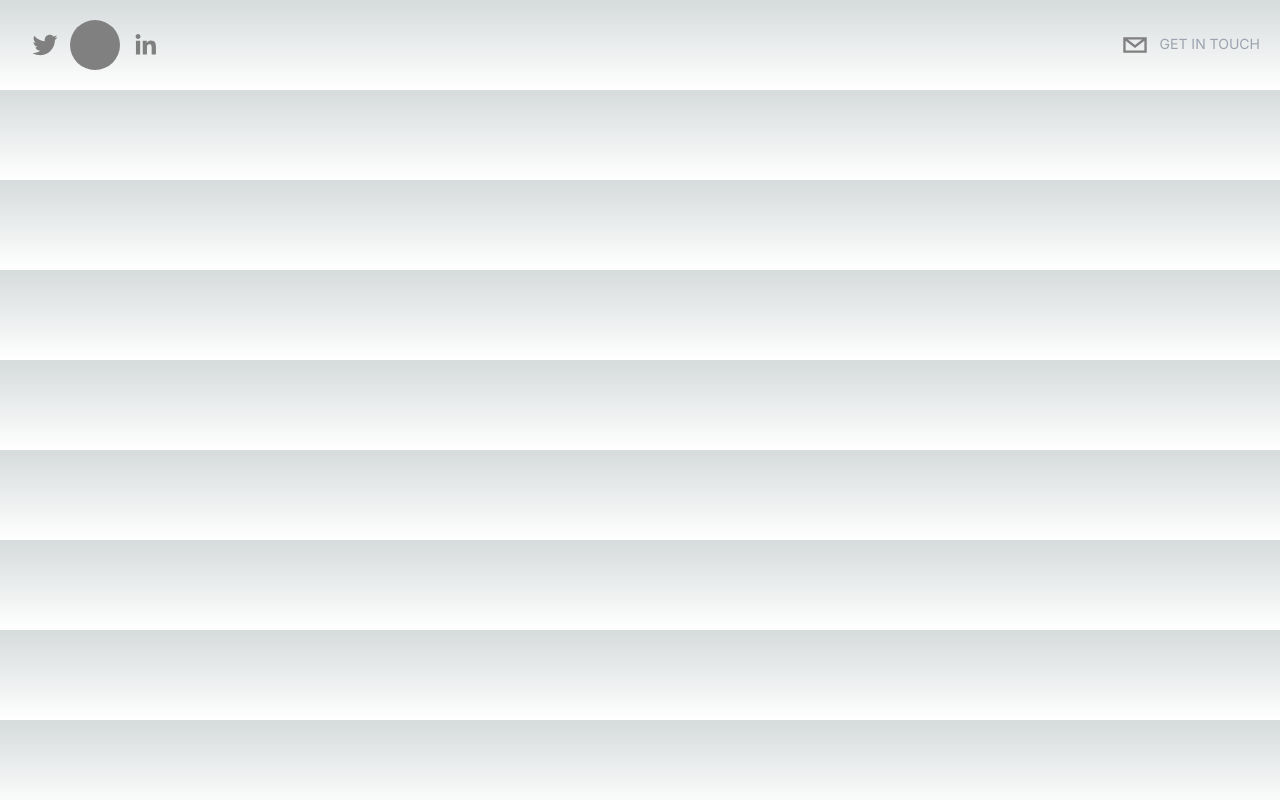
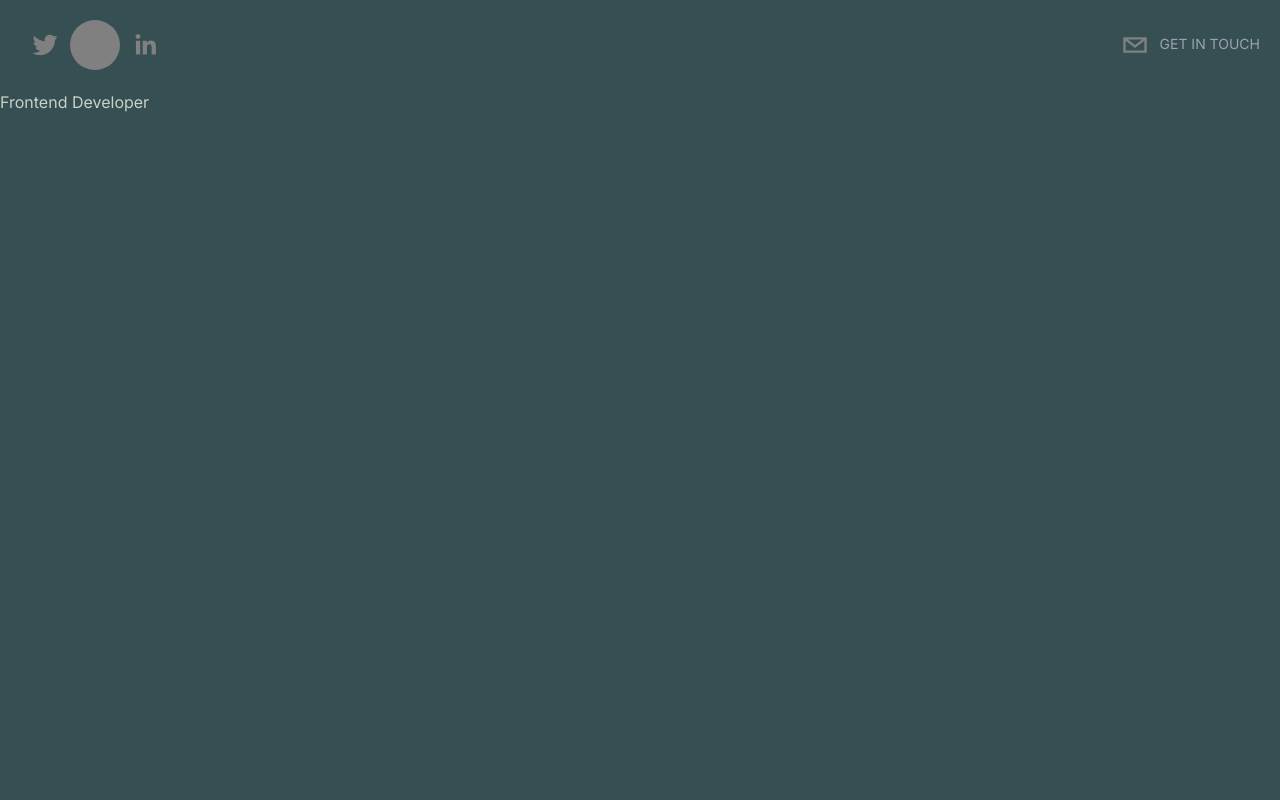
Before and after one commit to Jae-Kae/portfolio, a Next.js app: page / in a window 1280 px wide. Built offline with nearby package versions, Linux system fonts and the light colour scheme.

Commit message:
created color palate

```diff
--- a/app/globals.css
+++ b/app/globals.css
@@ -6,6 +6,14 @@
   --foreground-rgb: 0, 0, 0;
   --background-start-rgb: 214, 219, 220;
   --background-end-rgb: 255, 255, 255;
+
+  --darkestGreen: '#2F3E46';
+  --forest: '#354f52';
+  --oceanGreen: '#52796F';
+  --lightGreen: '#84A98C';
+  --greyGreen: '#cad2c5';
+
+  --primaryColor: var(--lightGreen);
 }
 
 @media (prefers-color-scheme: dark) {
@@ -16,7 +24,7 @@
   }
 }
 
-body {
+/* body {
   color: rgb(var(--foreground-rgb));
   background: linear-gradient(
       to bottom,
@@ -24,4 +32,4 @@ body {
       rgb(var(--background-end-rgb))
     )
     rgb(var(--background-start-rgb));
-}
+} */
--- a/app/page.tsx
+++ b/app/page.tsx
@@ -1,11 +1,17 @@
 import Header from '@/components/Header';
+import Hero from '@/components/Hero';
 import Image from 'next/image';
+
+// pallet https://coolors.co/palette/cad2c5-84a98c-52796f-354f52-2f3e46
 
 const Home = () => {
   return (
-    <div>
+    <div className='bg-[#354F52] text-[#cad2c5] h-screen'>
       <Header />
       {/* Hero */}
+      <section id='hero'>
+        <Hero />
+      </section>
       {/* About */}
       {/* Experience */}
       {/* Skills */}
--- /dev/null
+++ b/components/Hero.tsx
@@ -0,0 +1,23 @@
+'use client';
+import React from 'react';
+import { Cursor, useTypewriter } from 'react-simple-typewriter';
+
+type Props = {};
+
+const Hero = (props: Props) => {
+  const [text, count] = useTypewriter({
+    words: ["Hi, I'm Janette King", 'Frontend Developer', 'MERN'],
+    loop: true,
+    delaySpeed: 2000,
+  });
+  return (
+    <div>
+      <h1>
+        <span>{text}</span>
+        <Cursor cursorColor='#F&AB0A' />
+      </h1>
+    </div>
+  );
+};
+
+export default Hero;
--- a/package.json
+++ b/package.json
@@ -13,6 +13,7 @@
     "next": "14.0.2",
     "react": "^18",
     "react-dom": "^18",
+    "react-simple-typewriter": "^5.0.1",
     "react-social-icons": "^6.6.0"
   },
   "devDependencies": {
```
Also changed, not shown: 1 other file (tests, documents, lock files or other folders).
